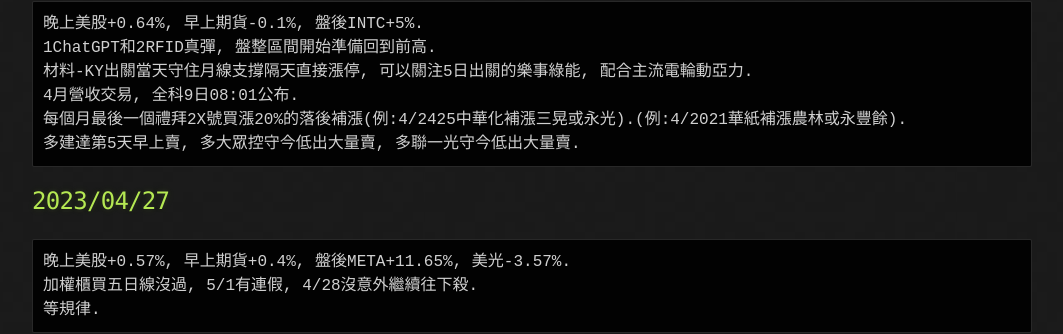
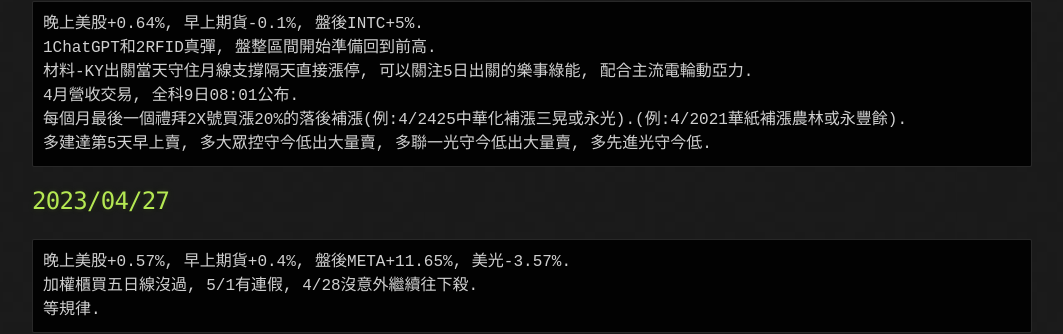
Before and after one commit to lepg5487/Stock_God, a Jekyll site: the page built from index.md, in a window 1280 px wide and 900 px high, scrolled down 436 px. Shown: the part 245-579 px from the top of the window, without its empty margins (108-1171 px from the left). Built offline with Jekyll 4.4.1, drawn with Linux system fonts in a browser that asks for light colours; our own code applies the rules of GitHub Pages for plain Markdown files.

Commit message:
Update index.md

````diff
--- a/index.md
+++ b/index.md
@@ -26,7 +26,7 @@
 材料-KY出關當天守住月線支撐隔天直接漲停, 可以關注5日出關的樂事綠能, 配合主流電輪動亞力.
 4月營收交易, 全科9日08:01公布.
 每個月最後一個禮拜2X號買漲20%的落後補漲(例:4/2425中華化補漲三晃或永光).(例:4/2021華紙補漲農林或永豐餘).
-多建達第5天早上賣, 多大眾控守今低出大量賣, 多聯一光守今低出大量賣.
+多建達第5天早上賣, 多大眾控守今低出大量賣, 多聯一光守今低出大量賣, 多先進光守今低.
 ```
 
 ## 2023/04/27
````
